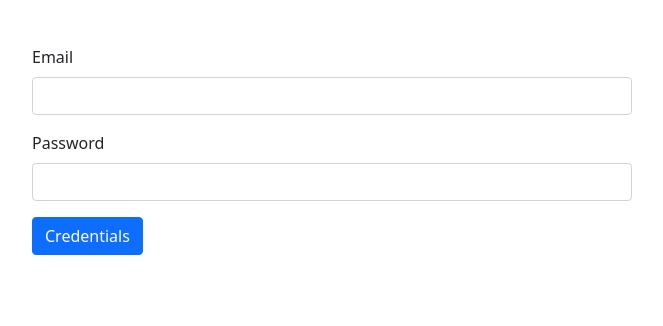
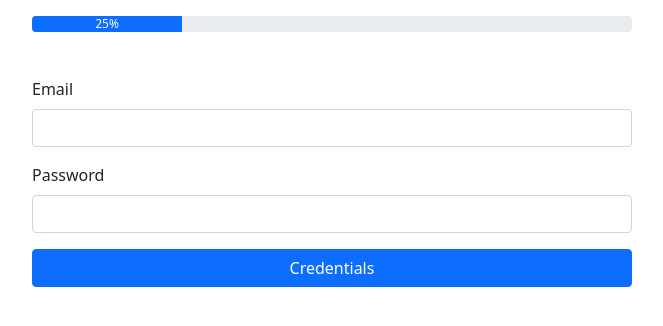
Before and after one commit to whisher/treedom, a Next.js app: page / in a window 1280 px wide. Shown: the top 326 px of the page, without its empty margins (308-971 px from the left). Built offline with nearby package versions, Linux system fonts and the light colour scheme.

Commit message:
add progress bar

```diff
--- a/components/user/forms/address-form.tsx
+++ b/components/user/forms/address-form.tsx
@@ -68,9 +68,14 @@ const UserAddressForm = ({ handlerData }: UserCredentialsFormProps) => {
           {...bind}
         />
       </div>
-      <button type="submit" className="btn btn-primary">
-        Address
-      </button>
+      <div>
+        <button
+          type="submit"
+          className="btn btn-primary d-block w-100 shadow-none"
+        >
+          Address
+        </button>
+      </div>
     </form>
   );
 };
--- a/components/user/forms/credentials-form.tsx
+++ b/components/user/forms/credentials-form.tsx
@@ -68,9 +68,14 @@ const UserCredentialsForm = ({ handlerData }: UserCredentialsFormProps) => {
           {...bind}
         />
       </div>
-      <button type="submit" className="btn btn-primary">
-        Credentials
-      </button>
+      <div>
+        <button
+          type="submit"
+          className="btn btn-primary d-block w-100 shadow-none"
+        >
+          Credentials
+        </button>
+      </div>
     </form>
   );
 };
--- a/components/user/forms/details-form.tsx
+++ b/components/user/forms/details-form.tsx
@@ -68,9 +68,14 @@ const UserDetailsForm = ({ handlerData }: UserCredentialsFormProps) => {
           {...bind}
         />
       </div>
-      <button type="submit" className="btn btn-primary">
-        Details
-      </button>
+      <div>
+        <button
+          type="submit"
+          className="btn btn-primary d-block w-100 shadow-none"
+        >
+          Details
+        </button>
+      </div>
     </form>
   );
 };
--- a/components/user/forms/index.tsx
+++ b/components/user/forms/index.tsx
@@ -24,7 +24,23 @@ const UserForm = () => {
     setStep(step);
   };
 
+  const progress = 25 * step;
   return (
+    <>
+      <div className="progress-container mt-3">
+        <div className="progress">
+          <div
+            style={{ width: `${progress}%` }}
+            className="progress-bar bg-primary"
+            role="progressbar"
+            aria-valuenow={progress}
+            aria-valuemin={0}
+            aria-valuemax={100}
+          >
+            {progress}%
+          </div>
+        </div>
+      </div>
       <div className="slider-container">
         <div className={`slider step-${step}`}>
           <div className="slider-form">
@@ -43,6 +59,7 @@ const UserForm = () => {
           </div>
         </div>
       </div>
+    </>
   );
 };
 
--- a/styles/slider.css
+++ b/styles/slider.css
@@ -1,5 +1,14 @@
+:root {
+  --height-desktop: 300px;
+  --width-desktop: 600px;
+  --width-mobile: 300px;
+}
+.progress-container {
+  width: var(--width-mobile);
+  margin: 0 auto;
+}
 .slider-container {
-  width: 300px;
+  width: var(--width-mobile);
   overflow: hidden;
   margin: 0 auto;
 }
@@ -12,41 +21,45 @@
   display: flex;
   align-items: center;
   justify-content: center;
-  flex: 1 0 300px;
+  flex: 1 0 var(--width-mobile);
 }
 .step-1 {
   transform: translateX(0);
 }
 .step-2 {
-  transform: translateX(-300px);
+  transform: translateX(calc(var(--width-mobile) * -1));
 }
 .step-3 {
-  transform: translateX(-600px);
+  transform: translateX(calc(var(--width-mobile) * -2));
 }
 .step-4 {
-  transform: translateX(-900px);
+  transform: translateX(calc(var(--width-mobile) * -3));
 }
 @media (min-width: 992px) {
+  .progress-container {
+    width: var(--width-desktop);
+    margin: 0 auto;
+  }
   .slider-container {
-    width: 600px;
-    height: 300px;
+    width: var(--width-desktop);
+    height: var(--height-desktop);
   }
   .slider {
     flex-direction: column;
   }
   .slider-form {
-    flex: 1 0 300px;
+    flex: 1 0 var(--height-desktop);
   }
   .step-1 {
     transform: translateY(0);
   }
   .step-2 {
-    transform: translateY(-300px);
+    transform: translateY(calc(var(--height-desktop) * -1));
   }
   .step-3 {
-    transform: translateY(-600px);
+    transform: translateY(calc(var(--height-desktop) * -2));
   }
   .step-4 {
-    transform: translateY(-900px);
+    transform: translateY(calc(var(--height-desktop) * -3));
   }
 }
```
Also changed, not shown: 1 other file (tests, documents, lock files or other folders). Lines whose indentation alone changed are shown as unchanged.
